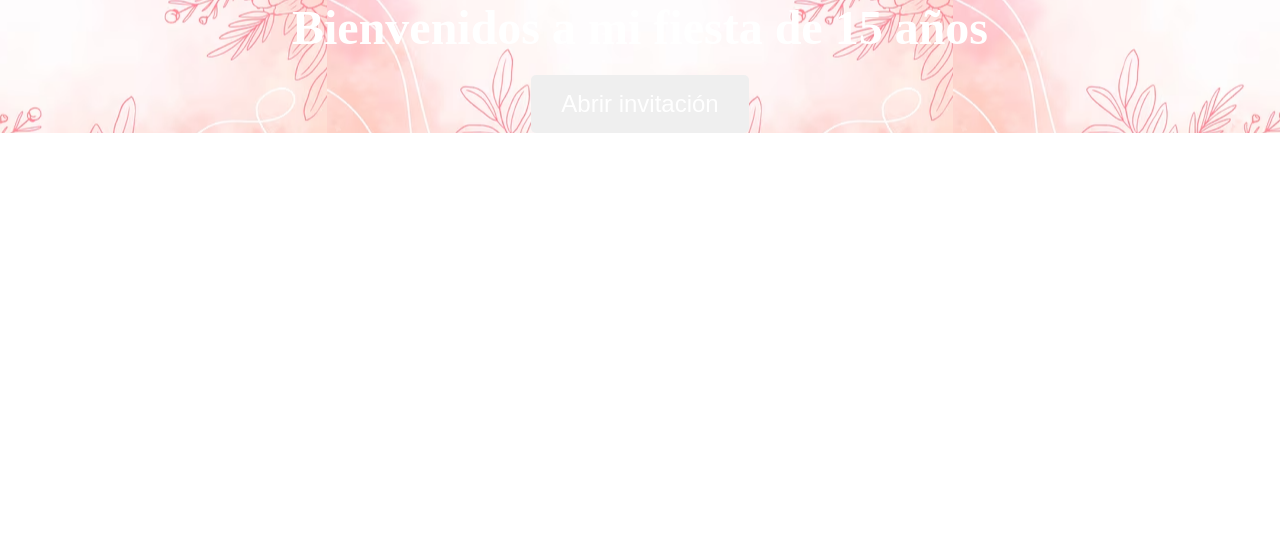
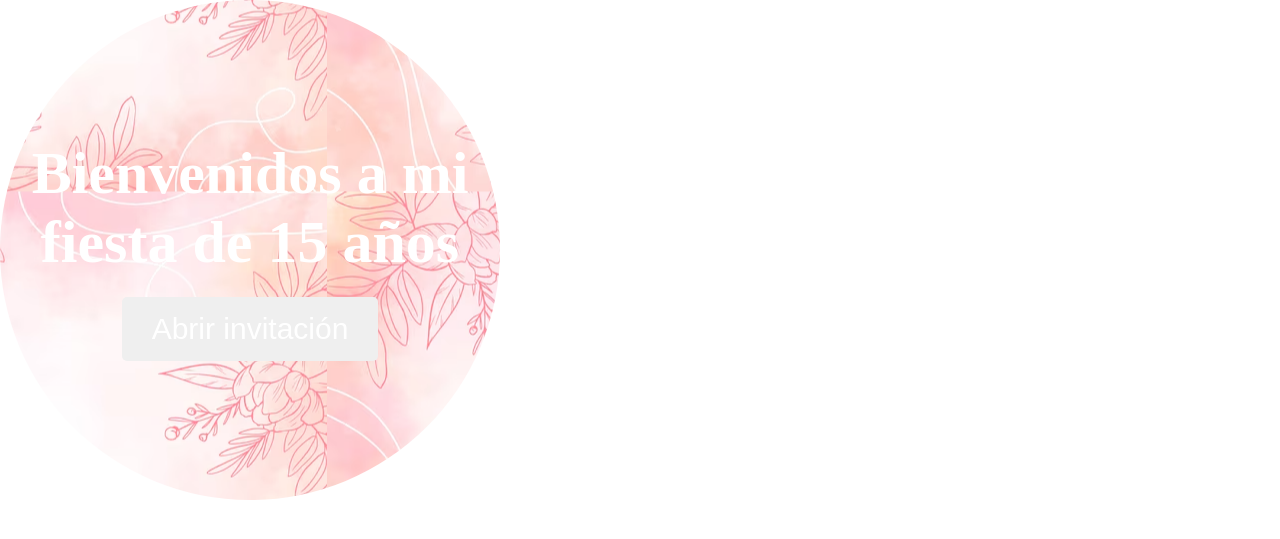
Before and after one commit to gastoncano9/invitacion-paula, a PHP site: page / in a window 1280 px wide. Shown: the top 539 px of the page. Run offline with PHP 8.4, Linux system fonts and the light colour scheme; some libraries are stand-ins or nearby versions.

Commit message:
Update styles.css

```diff
--- a/css/styles.css
+++ b/css/styles.css
@@ -376,17 +376,21 @@ footer
     text-align: center;
 }
 
-.portada {
+.portada
+{
     display: flex;
     justify-content: center;
     align-items: center;
-    height: 100%;
+    width:500px;
+    height: 500px;
+    border-radius:50%;
     background-image: url("../imagenes/nuestras-fotos/background.png");
     background-position: center;
     background-attachment: fixed;
     color: white;
     text-align: center;
     flex-direction: column;
+    font-size:20px;
 }
 
 .portada h1 {
```
